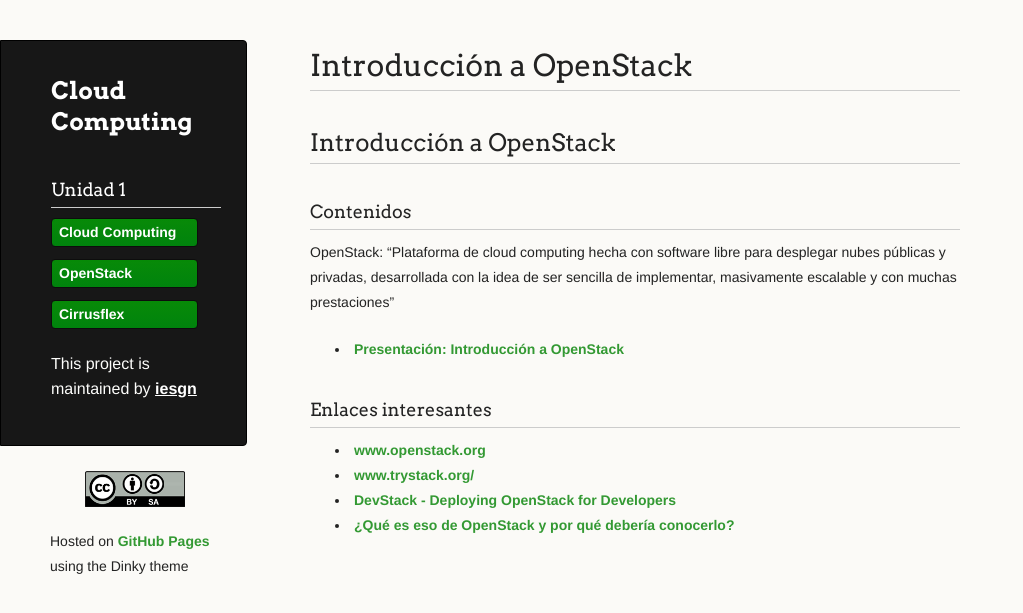
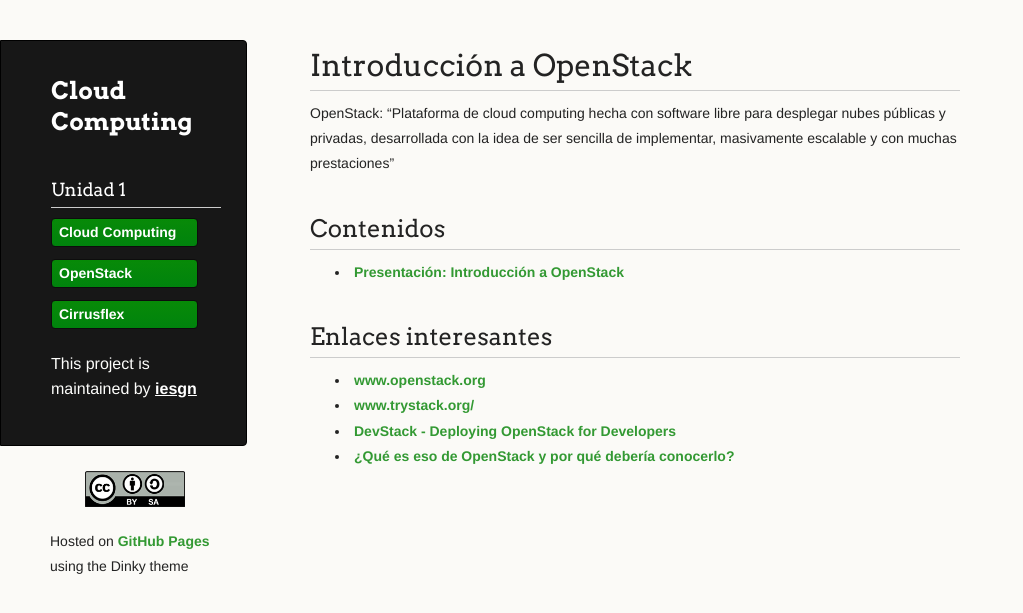
Before and after one commit to iesgn/cloud2, a Jekyll site: the page built from curso/u1/openstack.md, in a window 1280 px wide. Shown: the top 613 px of the page, without its empty margins (0-1023 px from the left). Built offline with Jekyll 4.4.1, drawn with Linux system fonts in a browser that asks for light colours.

Commit message:
Unidad 1. ajustes

```diff
--- a/curso/u1/openstack.md
+++ b/curso/u1/openstack.md
@@ -4,16 +4,14 @@ tittle: Introducción a OpenStack
 menu:
   - Unidad 1
 ---
-## Introducción a OpenStack
-
-###Contenidos
 
 OpenStack: "Plataforma de cloud computing hecha con software libre para desplegar nubes públicas y privadas, desarrollada con la idea de ser sencilla de implementar, masivamente escalable y con muchas prestaciones"
 
+##Contenidos
+
 * [Presentación: Introducción a OpenStack](presentacion_openstack)
-<!-- * [Presentación: Componentes de OpenStack](componentes_openstack) -->
 
-###Enlaces interesantes
+##Enlaces interesantes
 
 * [www.openstack.org](http://www.openstack.org)
 * [www.trystack.org/](http://www.trystack.org/)
```
